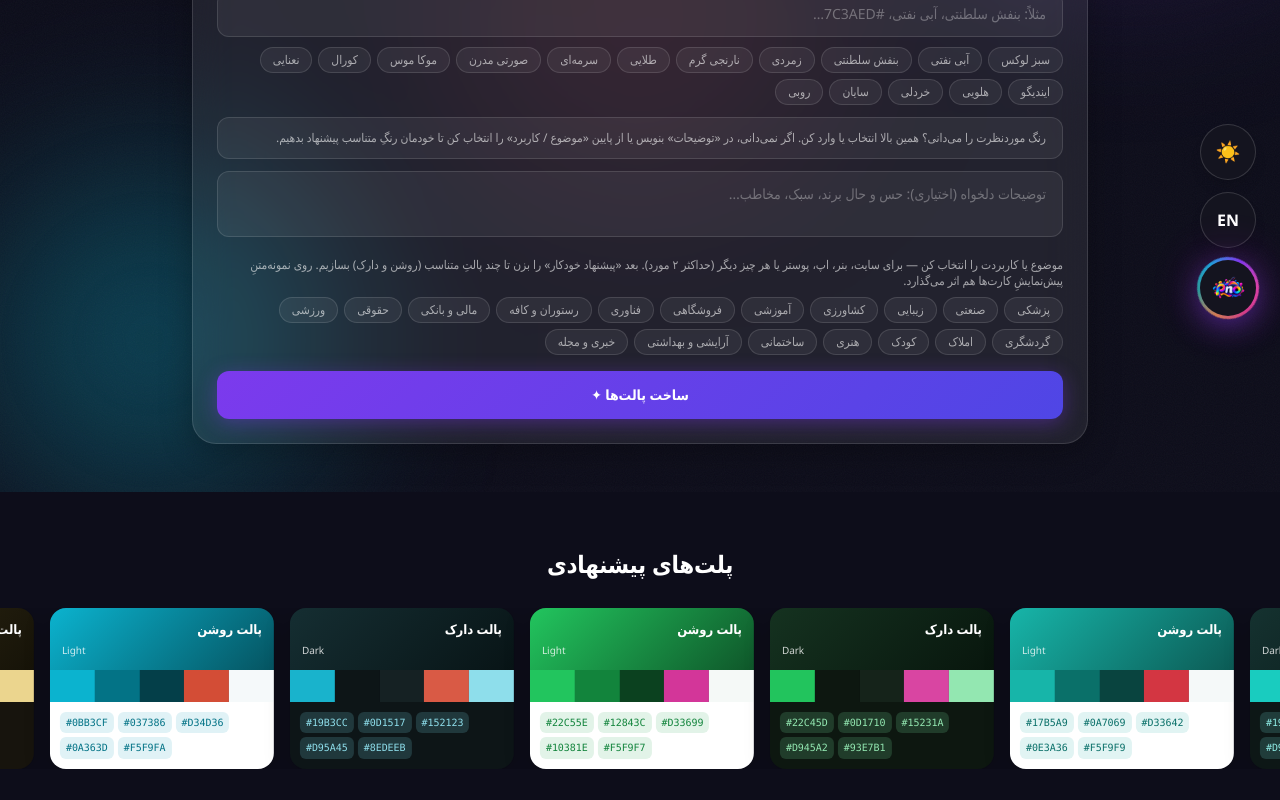
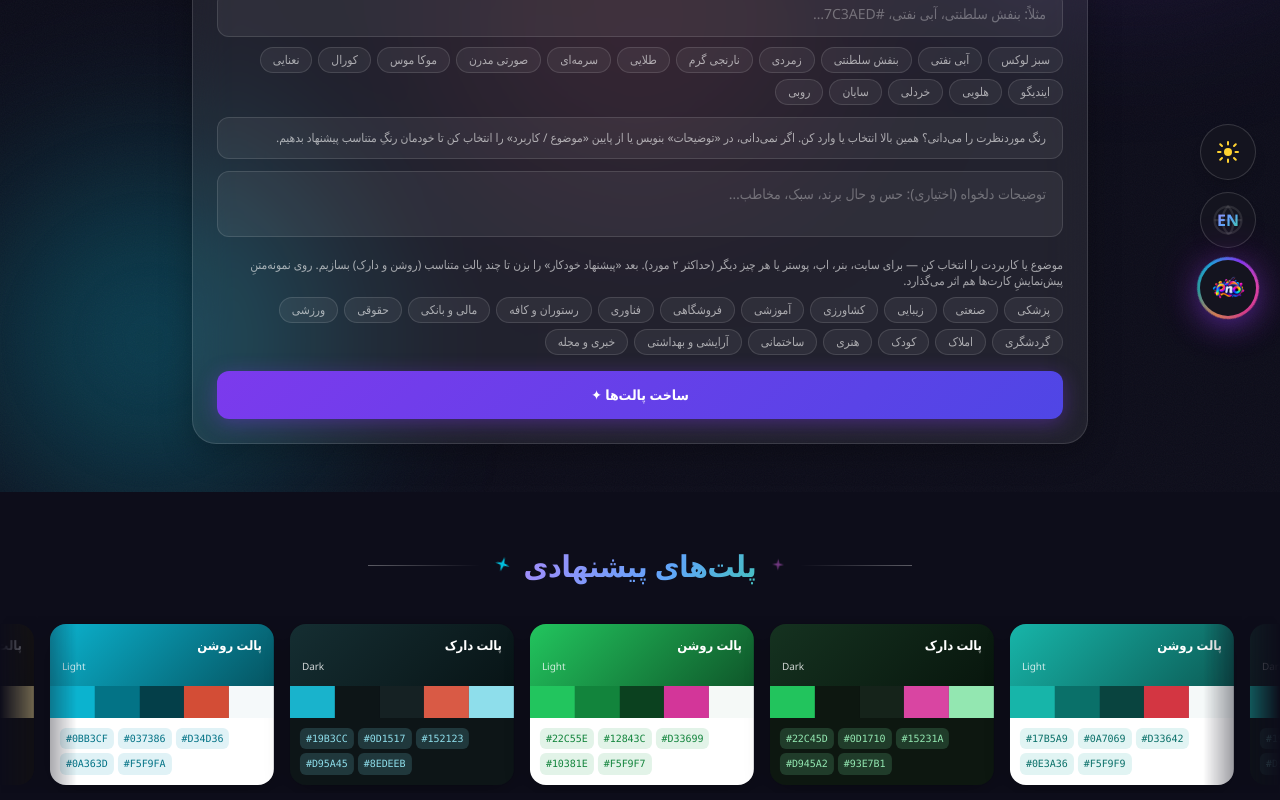
Before and after one commit to Yaldaj19/paletteeno, a Next.js app: page / in a window 1280 px wide. Shown: the part 460-1260 px from the top of the page. Built offline with nearby package versions, Linux system fonts and the light colour scheme; a small style sheet from the web is missing.

Commit message:
polish: warmer light theme, side-opening CTA popover, animated SVG toggles, slider edge-fade, decorated section title

```diff
--- a/app/globals.css
+++ b/app/globals.css
@@ -15,13 +15,13 @@
   --glass-brd: rgba(255, 255, 255, 0.12);
 }
 [data-theme="light"] {
-  --page: #D4D7E3;
-  --fg: #14121C;
-  --fg-soft: rgba(20, 18, 28, 0.66);
-  --fg-faint: rgba(20, 18, 28, 0.45);
-  --glass: rgba(20, 18, 28, 0.06);
-  --glass-2: rgba(20, 18, 28, 0.045);
-  --glass-brd: rgba(20, 18, 28, 0.14);
+  --page: #F6F4F0;
+  --fg: #1F1B2E;
+  --fg-soft: rgba(31, 27, 46, 0.6);
+  --fg-faint: rgba(31, 27, 46, 0.38);
+  --glass: rgba(31, 27, 46, 0.04);
+  --glass-2: rgba(255, 255, 255, 0.55);
+  --glass-brd: rgba(31, 27, 46, 0.1);
 }
 
 html {
@@ -36,6 +36,15 @@ body {
   line-height: 1.75;
   letter-spacing: -0.003em;
   transition: background .3s ease, color .3s ease;
+}
+/* بک‌گراند گرمِ ملایمِ حالت روشن — چند هاله‌ی رنگیِ محو که حس سرد بودن را می‌گیرد */
+[data-theme="light"] body {
+  background:
+    radial-gradient(60rem 40rem at 12% -8%, rgba(124, 58, 237, 0.09), transparent 60%),
+    radial-gradient(52rem 38rem at 100% 4%, rgba(6, 182, 212, 0.08), transparent 60%),
+    radial-gradient(46rem 34rem at 50% 108%, rgba(244, 63, 94, 0.07), transparent 62%),
+    linear-gradient(180deg, #FBFAF7 0%, #F4F1EC 55%, #EFEBE4 100%);
+  background-attachment: fixed;
 }
 h1, h2, h3 { letter-spacing: -0.01em; }
 
@@ -61,6 +70,12 @@ input::placeholder, textarea::placeholder { color: var(--fg-faint); opacity: 1;
 @keyframes gradientShift { 0% { background-position:0% 50%; } 50% { background-position:100% 50%; } 100% { background-position:0% 50%; } }
 @keyframes spin360 { to { transform: rotate(360deg); } }
 @keyframes haloPulse { 0%,100% { opacity:.35; transform:scale(1); } 50% { opacity:.7; transform:scale(1.2); } }
+/* چرخشِ سه‌بعدیِ دکمه‌ی زبان هنگام سوییچ */
+@keyframes flipIn { 0% { transform: rotateY(-90deg); opacity: 0; } 100% { transform: rotateY(0); opacity: 1; } }
+/* درخششِ ستاره‌های تزئینیِ کنارِ عنوان بخش */
+@keyframes twinkle { 0%,100% { opacity:.35; transform: scale(.8) rotate(0deg); } 50% { opacity:1; transform: scale(1.15) rotate(20deg); } }
+/* طلوع/غروبِ نرمِ آیکنِ تم */
+@keyframes rise { 0% { transform: translateY(6px) scale(.6); opacity: 0; } 100% { transform: translateY(0) scale(1); opacity: 1; } }
 
 /* ---------- اسلایدر پیشنهادی (marquee) ---------- */
 /* اسلایدر بی‌پرش: دو گروهِ کاملِ یکسان، هرکدام به اندازه‌ی خودش + gap جابه‌جا می‌شود. */
@@ -70,6 +85,10 @@ input::placeholder, textarea::placeholder { color: var(--fg-faint); opacity: 1;
   display: flex;
   gap: var(--mq-gap);
   overflow: hidden;
+  padding-block: 0.5rem;
+  /* محوشدنِ نرمِ لبه‌ها تا کارت‌ها «بریده» به‌نظر نرسند */
+  -webkit-mask-image: linear-gradient(to right, transparent 0, #000 6%, #000 94%, transparent 100%);
+  mask-image: linear-gradient(to right, transparent 0, #000 6%, #000 94%, transparent 100%);
 }
 .marquee-group {
   display: flex;
--- a/app/page.tsx
+++ b/app/page.tsx
@@ -472,7 +472,7 @@ export default function Home() {
         <div className="relative flex flex-col items-center gap-3">
         {/* کادر ناوبری — پاپ‌آورِ خارج از جریان تا با باز/بسته‌شدن، دکمه‌ها جابه‌جا نشوند */}
         {navOpen && (
-          <div id="fab-nav" className={`absolute bottom-full mb-3 max-h-[55vh] w-64 overflow-y-auto rounded-2xl border border-[#ffffff1f] bg-[#14141F]/95 p-2 shadow-[0_12px_40px_rgba(0,0,0,0.5)] backdrop-blur-xl ${lang === "en" ? "left-0 text-left" : "right-0 text-right"}`}>
+          <div id="fab-nav" className={`absolute bottom-0 max-h-[70vh] w-64 overflow-y-auto rounded-2xl border border-[#ffffff1f] bg-[#14141F]/95 p-2 shadow-[0_12px_40px_rgba(0,0,0,0.5)] backdrop-blur-xl ${lang === "en" ? "left-full ml-3 text-left" : "right-full mr-3 text-right"}`}>
             <button type="button" onClick={() => scrollTo("top")}
                     className="mb-1 w-full rounded-xl bg-[linear-gradient(135deg,#7C3AED,#4F46E5)] px-3 py-2.5 text-sm font-bold text-white transition hover:opacity-90">
               {t.navFromStart}
@@ -500,16 +500,39 @@ export default function Home() {
           </div>
         )}
 
-        {/* دکمه‌ی تم روشن/دارک */}
-        <button type="button" onClick={() => setTheme((th) => (th === "dark" ? "light" : "dark"))} aria-label="theme"
-                className="flex h-14 w-14 items-center justify-center rounded-full border border-[#ffffff26] bg-[#14141F] text-xl shadow-lg transition hover:scale-105 active:scale-95">
-          {theme === "dark" ? "☀️" : "🌙"}
+        {/* دکمه‌ی تم روشن/دارک — آیکنِ SVG با انیمیشنِ طلوع/غروب */}
+        <button type="button" onClick={() => setTheme((th) => (th === "dark" ? "light" : "dark"))}
+                aria-label="theme" title={theme === "dark" ? "Light" : "Dark"}
+                className="group flex h-14 w-14 items-center justify-center overflow-hidden rounded-full border border-[#ffffff26] bg-[#14141F] shadow-lg transition hover:scale-105 active:scale-95">
+          <span key={theme} className="animate-[rise_.4s_cubic-bezier(.22,1,.36,1)]">
+            {theme === "dark" ? (
+              // خورشید (سوییچ به روشن)
+              <svg viewBox="0 0 24 24" className="h-6 w-6 text-amber-300 transition-transform duration-500 group-hover:rotate-90" fill="none" stroke="currentColor" strokeWidth="2" strokeLinecap="round" strokeLinejoin="round">
+                <circle cx="12" cy="12" r="4" fill="currentColor" stroke="none" />
+                <path d="M12 2v2.5M12 19.5V22M4.2 4.2l1.8 1.8M18 18l1.8 1.8M2 12h2.5M19.5 12H22M4.2 19.8L6 18M18 6l1.8-1.8" />
+              </svg>
+            ) : (
+              // ماه (سوییچ به دارک)
+              <svg viewBox="0 0 24 24" className="h-6 w-6 text-indigo-200 transition-transform duration-500 group-hover:-rotate-12" fill="currentColor">
+                <path d="M21 12.8A9 9 0 1 1 11.2 3a7 7 0 1 0 9.8 9.8z" />
+                <circle cx="17" cy="6" r="1" className="text-amber-200" fill="currentColor" opacity="0.9" />
+                <circle cx="20" cy="10" r="0.6" fill="currentColor" opacity="0.7" />
+              </svg>
+            )}
+          </span>
         </button>
 
-        {/* دکمه‌ی زبان (قرینه‌ی دکمه‌ی تم) */}
-        <button type="button" onClick={() => setLang((l) => (l === "fa" ? "en" : "fa"))} aria-label="language"
-                className="flex h-14 w-14 items-center justify-center rounded-full border border-[#ffffff26] bg-[#14141F] text-base font-black text-white shadow-lg transition hover:scale-105 active:scale-95">
-          {lang === "fa" ? "EN" : "فا"}
+        {/* دکمه‌ی زبان — پیل با فلیپِ سه‌بعدی و آیکنِ کره */}
+        <button type="button" onClick={() => setLang((l) => (l === "fa" ? "en" : "fa"))}
+                aria-label="language" title={lang === "fa" ? "English" : "فارسی"}
+                className="group relative flex h-14 w-14 items-center justify-center overflow-hidden rounded-full border border-[#ffffff26] bg-[#14141F] shadow-lg transition [perspective:400px] hover:scale-105 active:scale-95">
+          <svg viewBox="0 0 24 24" className="pointer-events-none absolute h-9 w-9 text-white/10 transition-transform duration-700 group-hover:rotate-180" fill="none" stroke="currentColor" strokeWidth="1.5">
+            <circle cx="12" cy="12" r="9" />
+            <path d="M3 12h18M12 3c2.5 2.5 3.8 5.7 3.8 9S14.5 21.5 12 21c-2.5-2.5-3.8-5.7-3.8-9S9.5 5.5 12 3z" />
+          </svg>
+          <span key={lang} className="relative bg-[linear-gradient(135deg,#A78BFA,#60A5FA,#34D399)] bg-clip-text text-base font-black text-transparent animate-[flipIn_.4s_ease] [transform-style:preserve-3d]">
+            {lang === "fa" ? "EN" : "فا"}
+          </span>
         </button>
 
         {/* CTA — همیشه نمایان، با فاویکون و بوردر رنگیِ چرخان */}
--- a/components/SuggestedSlider.tsx
+++ b/components/SuggestedSlider.tsx
@@ -40,7 +40,22 @@ export default function SuggestedSlider({ lang }: { lang: Lang }) {
 
   return (
     <section id="suggested" aria-label={t.suggestedTitle} className="scroll-mt-6 py-14">
-      <h2 className="t-strong mb-7 px-4 text-center text-2xl font-black">{t.suggestedTitle}</h2>
+      {/* عنوانِ تزئین‌شده — ستاره‌های درخشان + خطوطِ محوشونده در دو طرف */}
+      <div className="mb-8 flex items-center justify-center gap-3 px-4" dir={t.dir}>
+        <span aria-hidden className="hidden h-px w-16 bg-[linear-gradient(to_right,transparent,var(--fg-faint))] sm:block md:w-28" />
+        <svg aria-hidden viewBox="0 0 24 24" className="h-5 w-5 shrink-0 text-fuchsia-400 animate-[twinkle_3s_ease-in-out_infinite]" fill="currentColor">
+          <path d="M12 2l1.6 6.4L20 10l-6.4 1.6L12 18l-1.6-6.4L4 10l6.4-1.6z" />
+        </svg>
+        <h2 className="text-center text-2xl font-black tracking-tight md:text-3xl">
+          <span className="bg-[linear-gradient(120deg,#A78BFA,#60A5FA,#34D399,#FBBF24)] bg-[length:200%_auto] bg-clip-text text-transparent animate-[gradientShift_6s_ease_infinite]">
+            {t.suggestedTitle}
+          </span>
+        </h2>
+        <svg aria-hidden viewBox="0 0 24 24" className="h-5 w-5 shrink-0 text-cyan-400 animate-[twinkle_3s_ease-in-out_1.5s_infinite]" fill="currentColor">
+          <path d="M12 2l1.6 6.4L20 10l-6.4 1.6L12 18l-1.6-6.4L4 10l6.4-1.6z" />
+        </svg>
+        <span aria-hidden className="hidden h-px w-16 bg-[linear-gradient(to_left,transparent,var(--fg-faint))] sm:block md:w-28" />
+      </div>
       <div className="marquee" dir="ltr" style={{ ["--marquee-dur" as string]: "75s" }}>
         <div className="marquee-group">
           {palettes.map((p, i) => <MarqueeCard key={"a" + i} p={p} lang={lang} />)}
```
Also changed, not shown: 12 other files (tests, documents, lock files or other folders).
